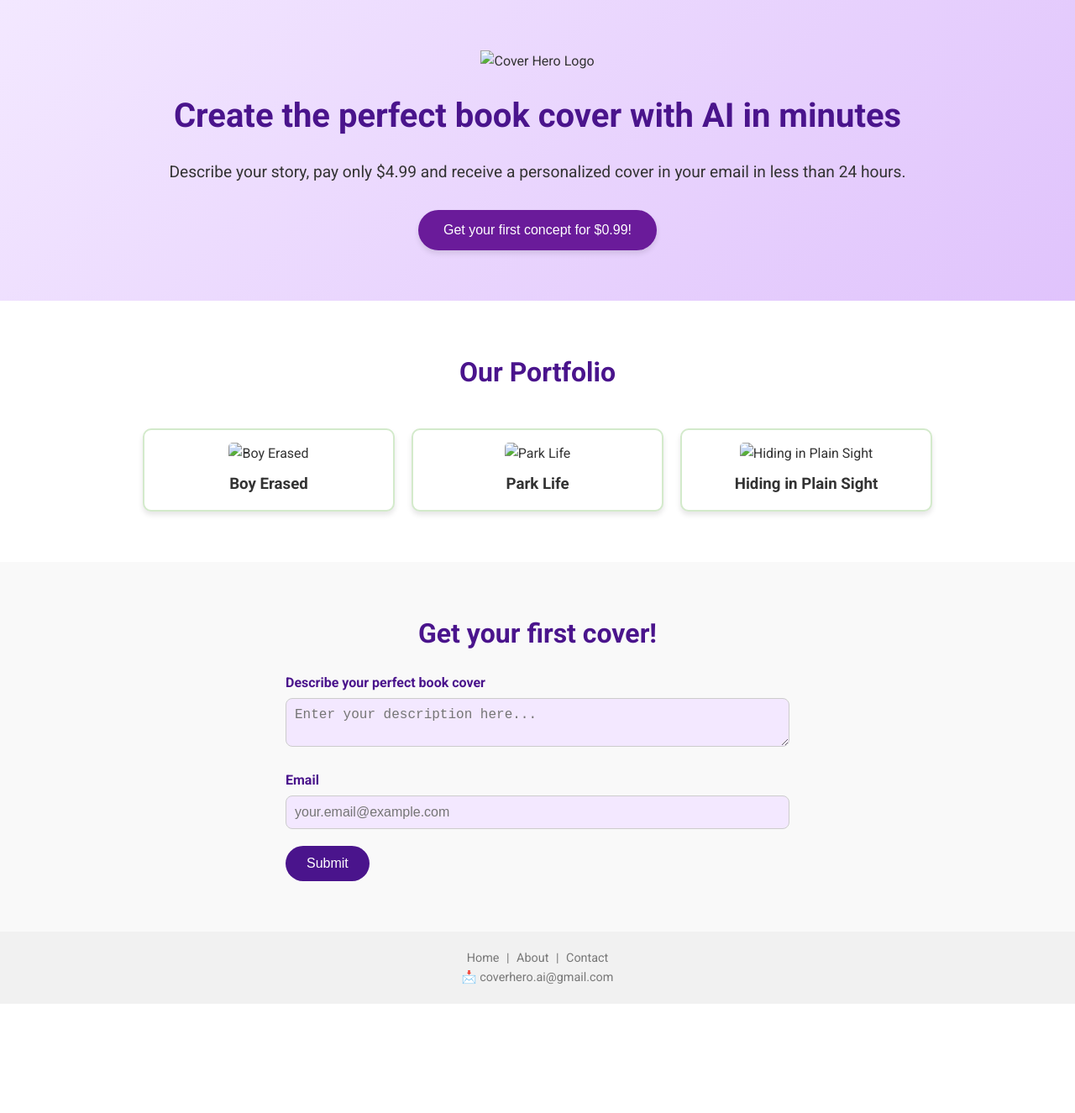
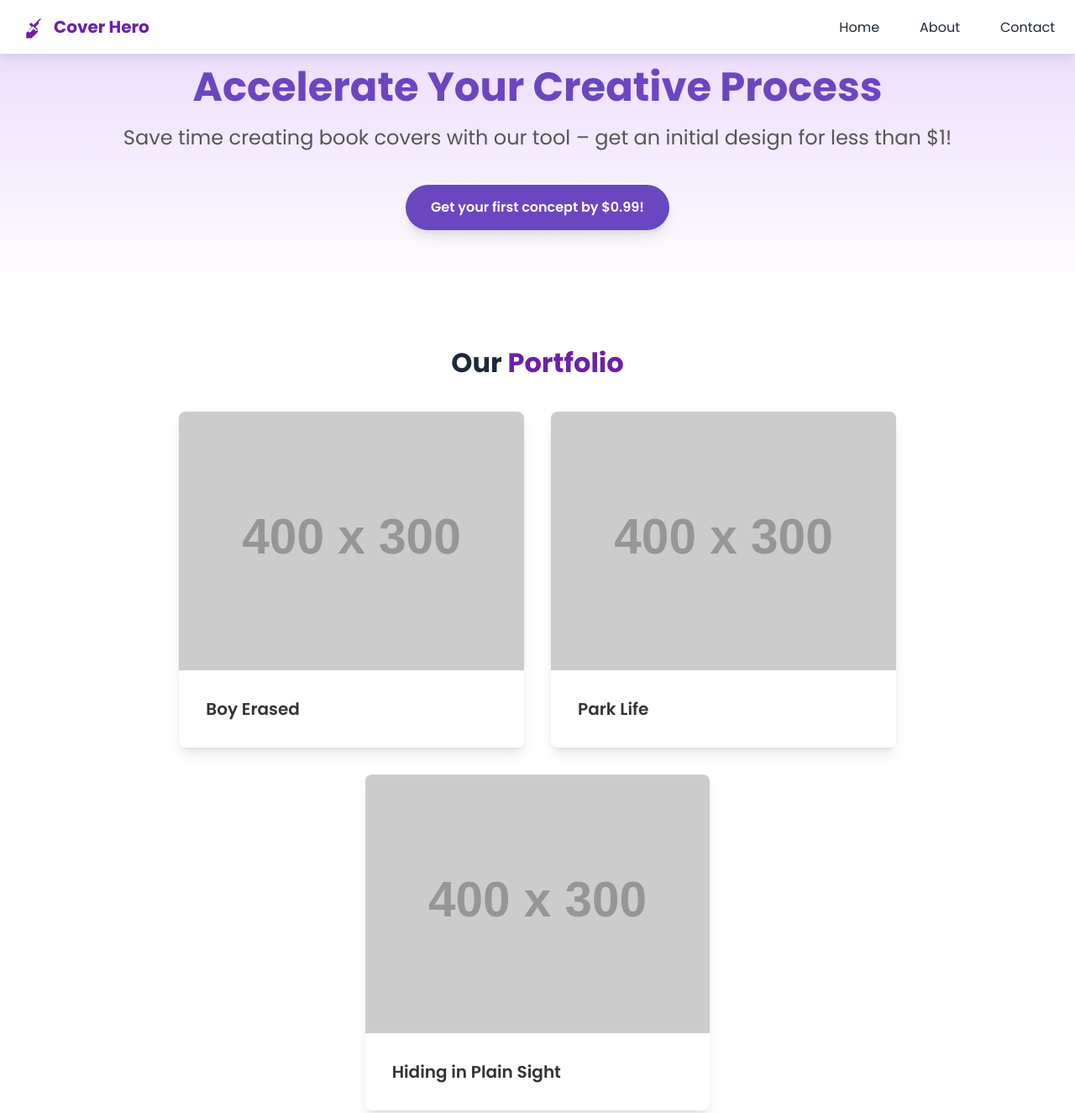
Before and after one commit to arian-jo/coverhero, a plain HTML site: page index.html in a window 1280 px wide. Shown: the top 1325 px of the page at 84% size. Before the commit the page ends 1195 px from the top, so only its background shows below. Drawn offline with nearby package versions, Linux system fonts and the light colour scheme; files that its build step writes are made by us from their sources; placeholder pictures from the web are drawn by us; a script that the page names is missing.

```diff
--- a/index.html
+++ b/index.html
@@ -1,338 +1,133 @@
 <!DOCTYPE html>
-<html lang="en">
+<html lang="es">
 <head>
   <meta charset="UTF-8" />
   <meta name="viewport" content="width=device-width, initial-scale=1.0" />
-  <title>Cover Hero - AI Generated Book Covers</title>
-  <!-- Google Fonts for typography -->
-  <link href="https://fonts.googleapis.com/css?family=Roboto:400,700&display=swap" rel="stylesheet" />
-
-  <!-- PayPal SDK (replace YOUR_CLIENT_ID with your actual PayPal client ID) -->
-  <script src="https://www.paypal.com/sdk/js?client-id=AWYapal4yaCKCsd0v_7qC5mOVdlbPjLdqLojGJ9SDCNnHVbSmvrS65qjW2Zlqw44ZQcv_13b3-7DAPUQ&currency=USD"></script>
-
-  <!-- EmailJS SDK (replace YOUR_USER_ID with your actual EmailJS user ID) -->
-  <script type="text/javascript" src="https://cdn.emailjs.com/dist/email.min.js"></script>
-  <script type="text/javascript">
-    (function(){
-      emailjs.init("TonIA"); // Replace with your EmailJS user ID
-    })();
-  </script>
-
-  <style>
-    /* Reset and basic styles */
-    * {
-      box-sizing: border-box;
-      margin: 0;
-      padding: 0;
-    }
-    body {
-      font-family: 'Roboto', sans-serif;
-      line-height: 1.6;
-      color: #333;
-    }
-
-    /* Hero Section */
-    #hero-section {
-      background: linear-gradient(135deg, #f3e8ff, #e0c3fc);
-      text-align: center;
-      padding: 60px 20px;
-    }
-    #hero-section .logo img {
-      max-width: 150px;
-      margin-bottom: 20px;
-    }
-    #hero-section h1 {
-      font-size: 2.5rem;
-      color: #4a148c; /* dark purple */
-      margin-bottom: 20px;
-    }
-    #hero-section p {
-      font-size: 1.2rem;
-      margin-bottom: 30px;
-    }
-    #cta-button {
-      background-color: #6a1b9a; /* vibrant purple */
-      color: #fff;
-      border: none;
-      padding: 15px 30px;
-      font-size: 1rem;
-      border-radius: 30px;
-      cursor: pointer;
-      box-shadow: 0 4px 6px rgba(0, 0, 0, 0.1);
-      transition: background-color 0.3s ease;
-    }
-    #cta-button:hover {
-      background-color: #4a148c;
-    }
-
-    /* Portfolio Section */
-    #portfolio {
-      padding: 60px 20px;
-      text-align: center;
-    }
-    #portfolio h2 {
-      font-size: 2rem;
-      color: #4a148c;
-      margin-bottom: 40px;
-    }
-    .portfolio-grid {
-      display: flex;
-      justify-content: center;
-      gap: 20px;
-      flex-wrap: wrap;
-    }
-    .portfolio-item {
-      background-color: #fff;
-      border: 2px solid #d3eacb; /* light green/gray border */
-      box-shadow: 0 4px 6px rgba(0, 0, 0, 0.1);
-      border-radius: 10px;
-      width: 300px;
-      padding: 15px;
-    }
-    .portfolio-item img {
-      width: 100%;
-      border-radius: 5px;
-      margin-bottom: 10px;
-    }
-
-    /* Order Form Section */
-    #order-form {
-      padding: 60px 20px;
-      background: #f9f9f9;
-      text-align: center;
-    }
-    #order-form h2 {
-      font-size: 2rem;
-      color: #4a148c;
-      margin-bottom: 20px;
-    }
-    #cover-form {
-      max-width: 600px;
-      margin: 0 auto;
-      text-align: left;
-    }
-    #cover-form label {
-      display: block;
-      margin-bottom: 5px;
-      font-weight: bold;
-      color: #4a148c;
-    }
-    #cover-form textarea,
-    #cover-form input[type="email"] {
-      width: 100%;
-      padding: 10px;
-      margin-bottom: 20px;
-      border: 1px solid #ccc;
-      border-radius: 8px;
-      background-color: #f3e8ff;
-      font-size: 1rem;
-    }
-    #order-submit {
-      background-color: #4a148c;
-      color: #fff;
-      border: none;
-      padding: 12px 25px;
-      font-size: 1rem;
-      border-radius: 30px;
-      cursor: pointer;
-      transition: background-color 0.3s ease;
-    }
-    #order-submit:hover {
-      background-color: #311b92;
-    }
-
-    /* Footer Section */
-    footer {
-      background-color: #f1f1f1;
-      padding: 20px;
-      text-align: center;
-      font-size: 0.9rem;
-      color: #777;
-    }
-    footer a {
-      color: #777;
-      text-decoration: none;
-      margin: 0 5px;
-    }
-    footer a:hover {
-      text-decoration: underline;
-    }
-
-    /* Responsive Design */
-    @media (max-width: 768px) {
-      #hero-section h1 {
-        font-size: 2rem;
-      }
-      #portfolio h2,
-      #order-form h2 {
-        font-size: 1.8rem;
-      }
-      .portfolio-grid {
-        flex-direction: column;
-        align-items: center;
-      }
-      .portfolio-item {
-        width: 90%;
-      }
-    }
-  </style>
+  <title>Cover Hero - Accelerate Your Creative Process</title>
+  <!-- Importar la fuente Poppins -->
+  <link href="https://fonts.googleapis.com/css2?family=Poppins:wght@400;600;700&display=swap" rel="stylesheet">
+  <!-- Incluir Tailwind CSS vía CDN -->
+  <script src="https://cdn.tailwindcss.com"></script>
+  <!-- Vincular el archivo de estilos CSS externo -->
+  <link rel="stylesheet" href="styles.css">
 </head>
-<body>
-  <!-- Hero Section -->
-  <header id="hero-section">
-    <!-- Logo (replace src with your logo file or URL) -->
-    <div class="logo">
-      <img src="logo-placeholder.png" alt="Cover Hero Logo" />
+<body class="bg-white text-gray-800">
+  <!-- Encabezado / Navbar -->
+  <header class="fixed w-full z-50">
+    <div class="container mx-auto flex items-center justify-between py-4 px-6">
+      <!-- Logo (Pluma estilizada) -->
+      <div class="flex items-center">
+        <svg class="w-8 h-8 text-purple-800 mr-2" fill="currentColor" viewBox="0 0 20 20" xmlns="http://www.w3.org/2000/svg">
+          <!-- Ejemplo simple de ícono de pluma -->
+          <path d="M4.5 14.5l5-5 4 4-5 5h-4v-4zM15.707 4.293a1 1 0 00-1.414 0L10 8.586 8.707 7.293a1 1 0 00-1.414 1.414L8.586 10l-2.293 2.293a1 1 0 101.414 1.414L10 11.414l1.293 1.293a1 1 0 001.414-1.414L11.414 10l2.293-2.293a1 1 0 000-1.414z"></path>
+        </svg>
+        <span class="text-xl font-bold text-purple-800">Cover Hero</span>
+      </div>
+      <!-- Menú de navegación -->
+      <nav>
+        <ul class="flex space-x-6 text-lg">
+          <li><a href="#hero" class="hover:text-purple-800">Home</a></li>
+          <li><a href="#about" class="hover:text-purple-800">About</a></li>
+          <li><a href="#contact" class="hover:text-purple-800">Contact</a></li>
+        </ul>
+      </nav>
     </div>
-    <!-- Headline and Subheading -->
-    <h1>Create the perfect book cover with AI in minutes</h1>
-    <p>
-      Describe your story, pay only $4.99 and receive a personalized cover in your email in less than 24 hours.
-    </p>
-    <!-- CTA Button: Scrolls to Order Form -->
-    <button id="cta-button">Get your first concept for $0.99!</button>
   </header>
 
-  <!-- Portfolio Section -->
-  <section id="portfolio">
-    <h2>Our Portfolio</h2>
-    <div class="portfolio-grid">
-      <div class="portfolio-item">
-        <!-- Replace image src with an actual cover image -->
-        <img src="cover1-placeholder.jpg" alt="Boy Erased" />
-        <h3>Boy Erased</h3>
-      </div>
-      <div class="portfolio-item">
-        <img src="cover2-placeholder.jpg" alt="Park Life" />
-        <h3>Park Life</h3>
-      </div>
-      <div class="portfolio-item">
-        <img src="cover3-placeholder.jpg" alt="Hiding in Plain Sight" />
-        <h3>Hiding in Plain Sight</h3>
+  <!-- Sección Hero -->
+  <section id="hero" class="pt-20 pb-20 bg-gradient-to-b from-purple-200 to-white">
+    <div class="container mx-auto flex flex-col items-center justify-center text-center px-6">
+      <h1 class="text-4xl md:text-6xl font-bold mb-4">Accelerate Your Creative Process</h1>
+      <p class="text-lg md:text-2xl mb-8">
+        Save time creating book covers with our tool – get an initial design for less than $1!
+      </p>
+      <a href="#form" class="bg-purple-800 hover:bg-purple-900 text-white font-semibold py-3 px-6 rounded-full shadow-lg transition">
+        Get your first concept by $0.99!
+      </a>
+    </div>
+  </section>
+
+  <!-- Portafolio (Galería Visual) -->
+  <section id="portfolio" class="py-16">
+    <div class="container mx-auto px-6">
+      <h2 class="text-3xl font-bold text-center mb-12">
+        Our <span class="text-purple-800">Portfolio</span>
+      </h2>
+      <div class="flex flex-wrap justify-center gap-8">
+        <!-- Portada 1 -->
+        <div class="w-full sm:w-1/3 portfolio-item bg-white rounded-lg shadow-lg overflow-hidden">
+          <img src="https://via.placeholder.com/400x300" alt="Boy Erased" class="w-full h-64 object-cover">
+          <div class="p-4">
+            <h3 class="text-xl font-semibold">Boy Erased</h3>
+          </div>
+        </div>
+        <!-- Portada 2 -->
+        <div class="w-full sm:w-1/3 portfolio-item bg-white rounded-lg shadow-lg overflow-hidden">
+          <img src="https://via.placeholder.com/400x300" alt="Park Life" class="w-full h-64 object-cover">
+          <div class="p-4">
+            <h3 class="text-xl font-semibold">Park Life</h3>
+          </div>
+        </div>
+        <!-- Portada 3 -->
+        <div class="w-full sm:w-1/3 portfolio-item bg-white rounded-lg shadow-lg overflow-hidden">
+          <img src="https://via.placeholder.com/400x300" alt="Hiding in Plain Sight" class="w-full h-64 object-cover">
+          <div class="p-4">
+            <h3 class="text-xl font-semibold">Hiding in Plain Sight</h3>
+          </div>
+        </div>
       </div>
     </div>
   </section>
 
-  <!-- Order Form Section -->
-  <section id="order-form">
-    <h2>Get your first cover!</h2>
-    <form id="cover-form">
-      <label for="cover-description">Describe your perfect book cover</label>
-      <textarea
-        id="cover-description"
-        name="cover-description"
-        placeholder="Enter your description here..."
-        required
-      ></textarea>
-
-      <label for="email">Email</label>
-      <input
-        type="email"
-        id="email"
-        name="email"
-        placeholder="your.email@example.com"
-        required
-      />
-
-      <!-- Button to trigger validation and display PayPal checkout -->
-      <button id="order-submit" type="button">Submit</button>
-    </form>
-    <!-- Container for PayPal Button (hidden until form is validated) -->
-    <div id="paypal-button-container" style="display: none;"></div>
+  <!-- Formulario Simple -->
+  <section id="form" class="py-16 bg-gray-50">
+    <div class="container mx-auto px-6">
+      <h2 class="text-3xl font-bold text-center mb-8">Get your first cover!</h2>
+      <div class="max-w-lg mx-auto form-container bg-white p-8 rounded-lg shadow-lg">
+        <!-- Aquí se implementa FormSubmit -->
+        <form target="_blank" action="https://formsubmit.co/coverhero.ia@gmail.com" method="POST">
+    <div class="form-group">
+      <div class="form-row">
+        <div class="col">
+          <input type="text" name="name" class="form-control" placeholder="Full Name" required>
+        </div>
+        <div class="col">
+          <input type="email" name="email" class="form-control" placeholder="Email Address" required>
+        </div>
+      </div>
+    </div>
+    <div class="form-group">
+      <textarea placeholder="Your Message" class="form-control" name="message" rows="10" required></textarea>
+    </div>
+    <button type="submit" class="btn btn-lg btn-dark btn-block">Submit Form</button>
+  </form>
+      </div>
+    </div>
   </section>
 
-  <!-- Footer Section -->
-  <footer>
-    <p>
-      <a href="#">Home</a> |
-      <a href="#">About</a> |
-      <a href="#">Contact</a>
-    </p>
-    <p>📩 coverhero.ai@gmail.com</p>
+  <!-- Secciones About y Contact (Ejemplo Opcional) -->
+  <section id="about" class="py-16">
+    <div class="container mx-auto px-6 text-center">
+      <h2 class="text-3xl font-bold mb-4">About</h2>
+      <p class="text-lg text-gray-700">We help you accelerate your creative process by generating stunning book covers with AI.</p>
+    </div>
+  </section>
+
+  <section id="contact" class="py-16 bg-gray-50">
+    <div class="container mx-auto px-6 text-center">
+      <h2 class="text-3xl font-bold mb-4">Contact</h2>
+      <p class="text-lg text-gray-700">For inquiries, please email us at <a href="mailto:info@coverhero.com" class="text-purple-800 font-semibold">info@coverhero.com</a></p>
+    </div>
+  </section>
+
+  <!-- Footer -->
+  <footer class="py-6 bg-white">
+    <div class="container mx-auto px-6 text-center text-gray-600">
+      &copy; 2025 Cover Hero. All rights reserved.
+    </div>
   </footer>
 
-  <script>
-    // Smooth scroll: When the CTA button is clicked, scroll to the Order Form section
-    document.getElementById('cta-button').addEventListener('click', function () {
-      document.getElementById('order-form').scrollIntoView({ behavior: 'smooth' });
-    });
-
-    // Simple email validation function using a regex pattern
-    function validateEmail(email) {
-      const re = /^[^\s@]+@[^\s@]+\.[^\s@]+$/;
-      return re.test(String(email).toLowerCase());
-    }
-
-    // When the order form's "Submit" button is clicked...
-    document.getElementById('order-submit').addEventListener('click', function (e) {
-      e.preventDefault();
-      const description = document.getElementById('cover-description').value;
-      const email = document.getElementById('email').value;
-
-      if (description.trim() === '' || email.trim() === '') {
-        alert("Please fill in all fields.");
-        return;
-      }
-      if (!validateEmail(email)) {
-        alert("Please enter a valid email address.");
-        return;
-      }
-
-      // Hide the submit button and reveal the PayPal button container for payment.
-      document.getElementById('order-submit').style.display = 'none';
-      document.getElementById('paypal-button-container').style.display = 'block';
-    });
-
-    // Render PayPal Buttons inside the container.
-    paypal.Buttons({
-      createOrder: function (data, actions) {
-        // Set up the transaction for $4.99
-        return actions.order.create({
-          purchase_units: [{
-            amount: {
-              value: '4.99'
-            }
-          }]
-        });
-      },
-      onApprove: function (data, actions) {
-        // Capture the funds from the transaction
-        return actions.order.capture().then(function (details) {
-          // Payment successful – now process the form submission.
-          processForm();
-        });
-      },
-      onError: function (err) {
-        console.error(err);
-        alert("An error occurred during the payment process. Please try again.");
-        // Optionally revert UI changes if payment fails.
-        document.getElementById('paypal-button-container').style.display = 'none';
-        document.getElementById('order-submit').style.display = 'block';
-      }
-    }).render('#paypal-button-container');
-
-    // Process form submission using EmailJS (or your preferred API service)
-    function processForm() {
-      const description = document.getElementById('cover-description').value;
-      const email = document.getElementById('email').value;
-
-      // Send the form data using EmailJS.
-      // Replace YOUR_SERVICE_ID and YOUR_TEMPLATE_ID with your EmailJS details.
-      emailjs.send("service_3tpnhze", "template_386zywi", {
-        cover_description: description,
-        user_email: email
-      })
-      .then(function (response) {
-        alert("Request submitted successfully! Check your email within 24 hours.");
-        // Reset the form and UI elements.
-        document.getElementById('cover-form').reset();
-        document.getElementById('paypal-button-container').style.display = 'none';
-        document.getElementById('order-submit').style.display = 'block';
-      }, function (error) {
-        console.error("FAILED...", error);
-        alert("An error occurred while submitting your request. Please try again.");
-      });
-    }
-  </script>
+  <!-- Vincular el archivo de JavaScript externo -->
+  <script src="script.js"></script>
 </body>
 </html>
```
